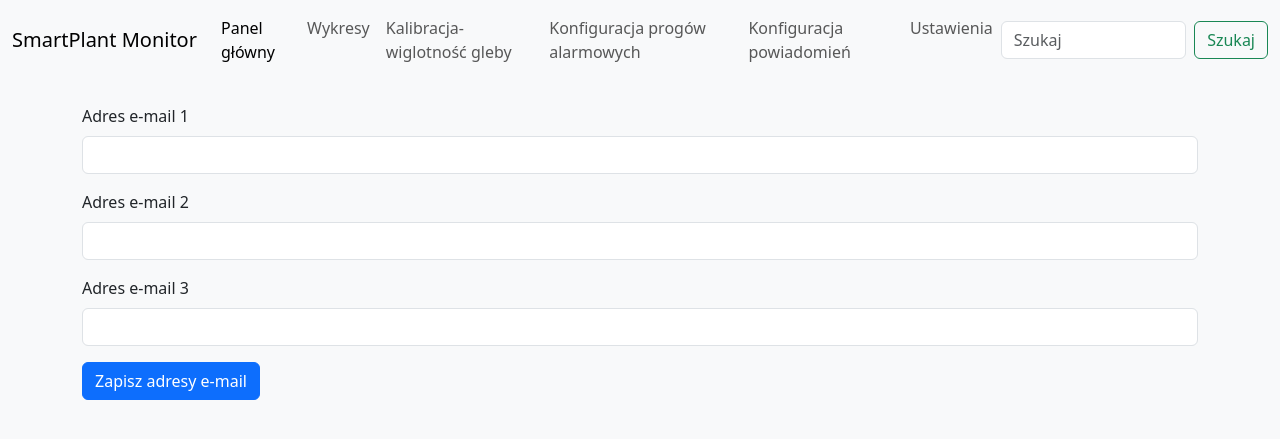
After one commit to swirky/smart_system_plant_monitor, a Flask app: page /get_notification_config_data in a window 1280 px wide. The commit adds this page. Shown: the top 439 px of the page. Run offline with Flask 3, Linux system fonts and the light colour scheme.

Commit message:
21 commit

```diff
--- a/app.py
+++ b/app.py
@@ -2,6 +2,7 @@ from datetime import datetime, timedelta
 from flask import Flask, flash, redirect, render_template, jsonify, request
 from flask_socketio import SocketIO
 from dbmodels import db
+from flask_mail import Mail,Message
 from simulated_sensors.simulated_light_sensor import SimulatedLightSensor
 from simulated_sensors.simulated_soil_temperature_sensor import SimulatedSoilTemperatureSensor
 from simulated_sensors.simulated_air_temperature_humidity_sensor import SimulatedAirTemperatureHumidity
@@ -14,12 +15,23 @@ from simulated_sensors.simulated_soil_humidity_sensor import SimulatedSoilHumidi
 import sensor_utils
 
 app = Flask(__name__)
-app.config['SQLALCHEMY_DATABASE_URI'] = 'postgresql://postgres:Mar123321@192.168.1.20/monitor_db'
+app.config['SQLALCHEMY_DATABASE_URI'] = 'postgresql://postgres:Mar123321@127.0.0.1/monitor_db'
 #app.config['SQLALCHEMY_DATABASE_URI'] = 'postgresql://postgres:Mar123321%40@127.0.0.1/monit_db'
 app.config['SQLALCHEMY_TRACK_MODIFICATIONS'] = False
 app.secret_key = 'unique-secret-key'
 socketio = SocketIO(app, cors_allowed_origins='*')
 db.init_app(app)
+
+app.config['MAIL_SERVER'] ='smtp.gmail.com'
+app.config['MAIL_PORT'] = 587
+app.config['MAIL_USE_TLS'] = True
+app.config['MAIL_USERNAME'] = 'plantmonitor.w66020@gmail.com'  #email nadawcy
+app.config['MAIL_PASSWORD'] = 'tdwt qjif twik aexe'
+app.config['MAIL_DEFAULT_SENDER'] = 'marek.koksu17@gmail.com'  # Domyślny nadawca
+
+mail = Mail(app)
+
+
 # ----------------------------Obiekty inicjalizacja---------------------------------------------
 
 simulated_light_sensor = SimulatedLightSensor("Light Sensor 1","BH1750")
@@ -131,6 +143,16 @@ def save_thresholds():
     flash('Progi alarmowe zostały zapisane!')
     return redirect('/get_thresholds')
 
+@app.route('/get_notification_config_data', methods=['GET'])
+def notification_config_data():
+    email_recipients = sensor_utils.get_email_recipients()
+
+    thresholds = sensor_utils.get_all_thresholds()
+    for t in thresholds:
+        print(t)
+    return render_template('notification_config.html', email_recipients=email_recipients, thresholds=thresholds)
+
+
 @socketio.on('connect')
 def on_connect():
     print("Client connected")
@@ -147,10 +169,23 @@ def on_disconnect():
     active_clients = active_clients-1
 
 
+@app.route('/send_email')
+def send_email():
+    try:
+        msg = Message(
+            subject='Testowa wiadomość email',
+            recipients=['marek.koksu17@gmail.com'],
+            body='Siemanko'
+        )
+        mail.send(msg)
+        return "Email wysłany"
+    except Exception as e:
+        return f"Wystąpił błąd podczas wyslania maila {e}"
+
 if __name__ == '__main__':
     with app.app_context():
         db.create_all()  # Tworzy wszystkie tabele, jeśli jeszcze nie istnieją
         sensor_utils.initialize_sensors(sensor_objects)  # Inicjalizacja czujników
     socketio.start_background_task(target=collect_sensor_data)
-    socketio.start_background_task(target=emit_server_time)
+    #socketio.start_background_task(target=emit_server_time)
     socketio.run(app, host="0.0.0.0", port=5000, debug=False)
--- a/sensor_utils.py
+++ b/sensor_utils.py
@@ -1,7 +1,7 @@
 from datetime import datetime, timedelta
 import re
 from sqlalchemy import func
-from dbmodels import db, SensorType, MeasurementType, SensorTypeCapabilities, Sensor, SensorReading, ThresholdValues
+from dbmodels import db, SensorType, MeasurementType, SensorTypeCapabilities, Sensor, SensorReading, ThresholdValues, EmailRecipients
 
 
 def add_sensor_or_sensor_type_if_not_exists(sensor_object):
@@ -73,8 +73,10 @@ def get_all_thresholds():
         'measurement_type_id': t.ThresholdValues.measurement_type_id,
         'measurement_type_name': t.measurement_type_name,
         'min_value': t.ThresholdValues.min_value,
-        'max_value': t.ThresholdValues.max_value
+        'max_value': t.ThresholdValues.max_value,
+        'last_notification': t.ThresholdValues.last_notification
     } for t in thresholds]
+
 
 def add_sensor_reading(sensor, reading_value):
     reading = SensorReading(sensor_id=sensor.id, value=reading_value)
@@ -148,6 +150,17 @@ def save_thresholds_to_db(data):
             db.session.add(new_threshold)
     db.session.commit()
 
+#-------------------funkcje do zczytywania danych z bazy i zapisywania dla zakładki konfiguracji powiadomień---------
+
+def get_email_recipients():
+    email_recipients = [recipient.email for recipient in EmailRecipients.query.all()]
+    return email_recipients
+
+
+
+
+
+
 #--------------------funkcje do zczytywania danych z bazy  do wykresów-----------------------------------------------
 
 def get_time_threshold(days, hours):
--- a/templates/base.html
+++ b/templates/base.html
@@ -29,7 +29,7 @@
             <a class="nav-link" href="{{url_for('get_thresholds')}}">Konfiguracja progów alarmowych</a>
           </li>
           <li class="nav-item">
-          <a class="nav-link" href="#">Konfiguracja powiadomień</a>
+          <a class="nav-link" href="{{url_for('notification_config_data')}}">Konfiguracja powiadomień</a>
         </li>
           <li class="nav-item">
           <a class="nav-link" href="#">Ustawienia</a>
--- /dev/null
+++ b/templates/notification_config.html
@@ -0,0 +1,26 @@
+{% extends "base.html" %}
+{%from "macros.html" import show_flash%}
+
+{%block title%} Panel główny {%endblock%}
+
+{% block content %}
+{{ show_flash() }}
+
+<form id="email-form" action="/save_emails" method="POST">
+    <div class="mb-3">
+        <label for="email1" class="form-label">Adres e-mail 1</label>
+        <input type="email" class="form-control" id="email1" name="email1" required>
+    </div>
+    <div class="mb-3">
+        <label for="email2" class="form-label">Adres e-mail 2</label>
+        <input type="email" class="form-control" id="email2" name="email2">
+    </div>
+    <div class="mb-3">
+        <label for="email3" class="form-label">Adres e-mail 3</label>
+        <input type="email" class="form-control" id="email3" name="email3">
+    </div>
+    <button type="submit" class="btn btn-primary">Zapisz adresy e-mail</button>
+</form>
+
+
+{%endblock%}
```
Also changed, not shown: dbmodels.py (+10 -2 lines).
